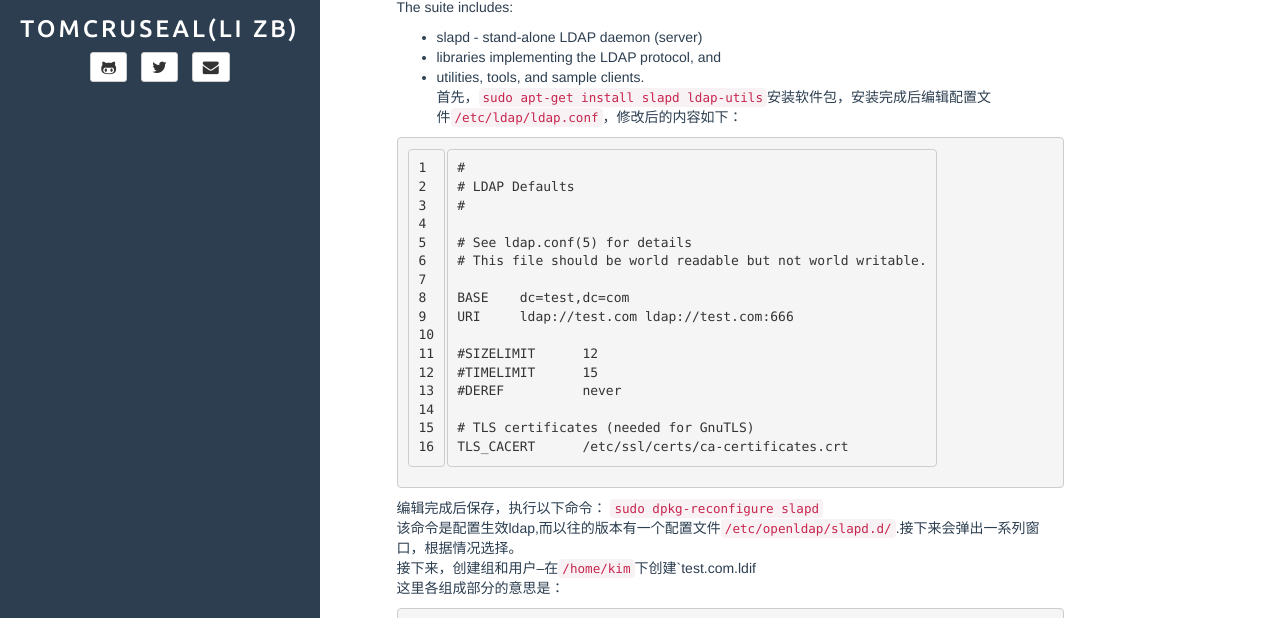
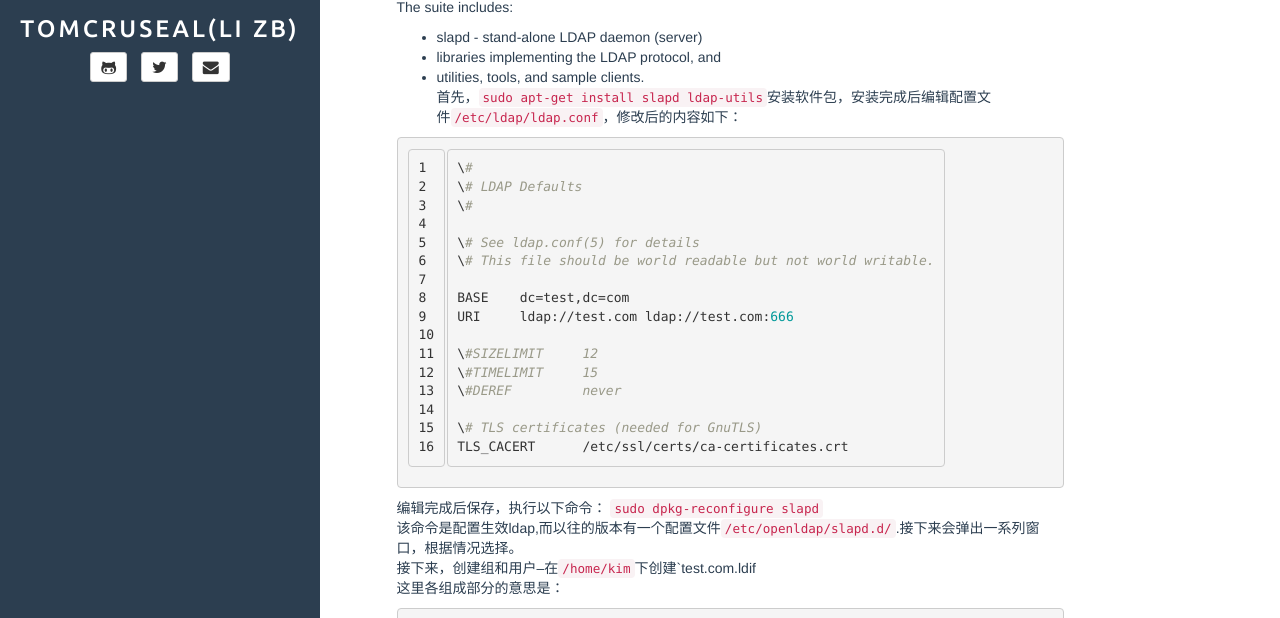
Before and after one commit to Tomcruseal/tomcruseal.github.io, a Jekyll site: the page built from _posts/2016-05-01-c-CAS-openldap.md, in a window 1280 px wide and 900 px high, cut to the strip 282-900 px from the top of the window. Built offline with Jekyll 4.4.1, drawn with Linux system fonts in a browser that asks for light colours; comment, search, counter and statistics services are not loaded.

Commit message:
20160502beta

```diff
--- a/_posts/2016-05-01-c-CAS-openldap.md
+++ b/_posts/2016-05-01-c-CAS-openldap.md
@@ -16,22 +16,22 @@ The suite includes:
 + libraries implementing the LDAP protocol, and
 + utilities, tools, and sample clients.
 首先，`sudo apt-get install slapd ldap-utils`安装软件包，安装完成后编辑配置文件`/etc/ldap/ldap.conf`，修改后的内容如下：
-{% highlight apacheconf linenos %}
-#
-# LDAP Defaults
-#
+{% highlight conf linenos %}
+\#
+\# LDAP Defaults
+\#
 
-# See ldap.conf(5) for details
-# This file should be world readable but not world writable.
+\# See ldap.conf(5) for details
+\# This file should be world readable but not world writable.
 
 BASE	dc=test,dc=com
 URI	ldap://test.com ldap://test.com:666
 
-#SIZELIMIT	12
-#TIMELIMIT	15
-#DEREF		never
+\#SIZELIMIT	12
+\#TIMELIMIT	15
+\#DEREF		never
 
-# TLS certificates (needed for GnuTLS)
+\# TLS certificates (needed for GnuTLS)
 TLS_CACERT	/etc/ssl/certs/ca-certificates.crt
 {% endhighlight %}
 编辑完成后保存，执行以下命令：
```
